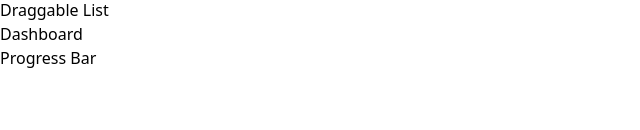
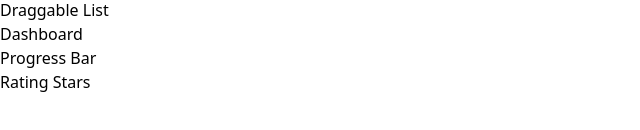
Before and after one commit to mujibulhaquetanim/componentGallery, a React (Vite) app in the folder withReact/: page / in a window 1280 px wide. Shown: the part 170-300 px from the top of the page, without its empty margins (0-640 px from the left). Built offline with nearby package versions, Linux system fonts and the light colour scheme.

Commit message:
some changes in protectedRoute and Rating star added in the main route file

```diff
--- a/withReact/src/AppRoutes.tsx
+++ b/withReact/src/AppRoutes.tsx
@@ -12,6 +12,7 @@ import { ToggleShape } from "./components/SingleComponents/ToggleShape";
 import ProtectedRoutes from "./components/Private Routes/ProtectedRoutes";
 import { ProgressBar } from "./components/SingleComponents/ProgressBar";
 import ListSort from "./components/drag_drop/ListSort";
+import RatingStars from "./components/SingleComponents/RatingStars";
 
 export const route = createBrowserRouter([
   {
@@ -26,6 +27,7 @@ export const route = createBrowserRouter([
       { path: "login", element: <LogInReactHookForm /> },
       { path: "drag-drop", element: <ListSort /> },
       { path: "toggleShape", element: <ToggleShape /> },
+      { path: "ratingStars", element: <RatingStars /> },
       {
         path: "dashboard",
         element: <ProtectedRoutes />,
--- a/withReact/src/Layouts/Components.tsx
+++ b/withReact/src/Layouts/Components.tsx
@@ -43,6 +43,10 @@ function Components() {
         <div className="text-xl rounded-2xl inline-block font-bold border-2 p-3 bg-slate-400 hover:bg-green-900 hover:scale-105 transform duration-300">
           <Link to="/progressBar">Progress Bar</Link>
         </div>
+
+        <div className="text-xl rounded-2xl inline-block font-bold border-2 p-3 bg-slate-400 hover:bg-green-900 hover:scale-105 transform duration-300">
+          <Link to="/ratingStars">Rating Stars</Link>
+        </div>
       </nav>
       <Outlet />
     </div>
--- a/withReact/src/components/Private Routes/ProtectedRoutes.tsx
+++ b/withReact/src/components/Private Routes/ProtectedRoutes.tsx
@@ -27,7 +27,9 @@ const SubNavBar: React.FC = () => {
           <p className="rotate-90 text-xl m-auto">⫴</p>
           <div className="cursor-pointer absolute bottom-10 -right-16 rounded-xl border-2 group-hover:block hidden">
             <div className="flex flex-col gap-2 w-36 py-3 px-5 bg-slate-200 text-slate-500">
-            <p className="text-black">resize the window to see hamburger menu</p>
+              <p className="text-black">
+                resize the window to see hamburger menu
+              </p>
             </div>
           </div>
         </div>
```
